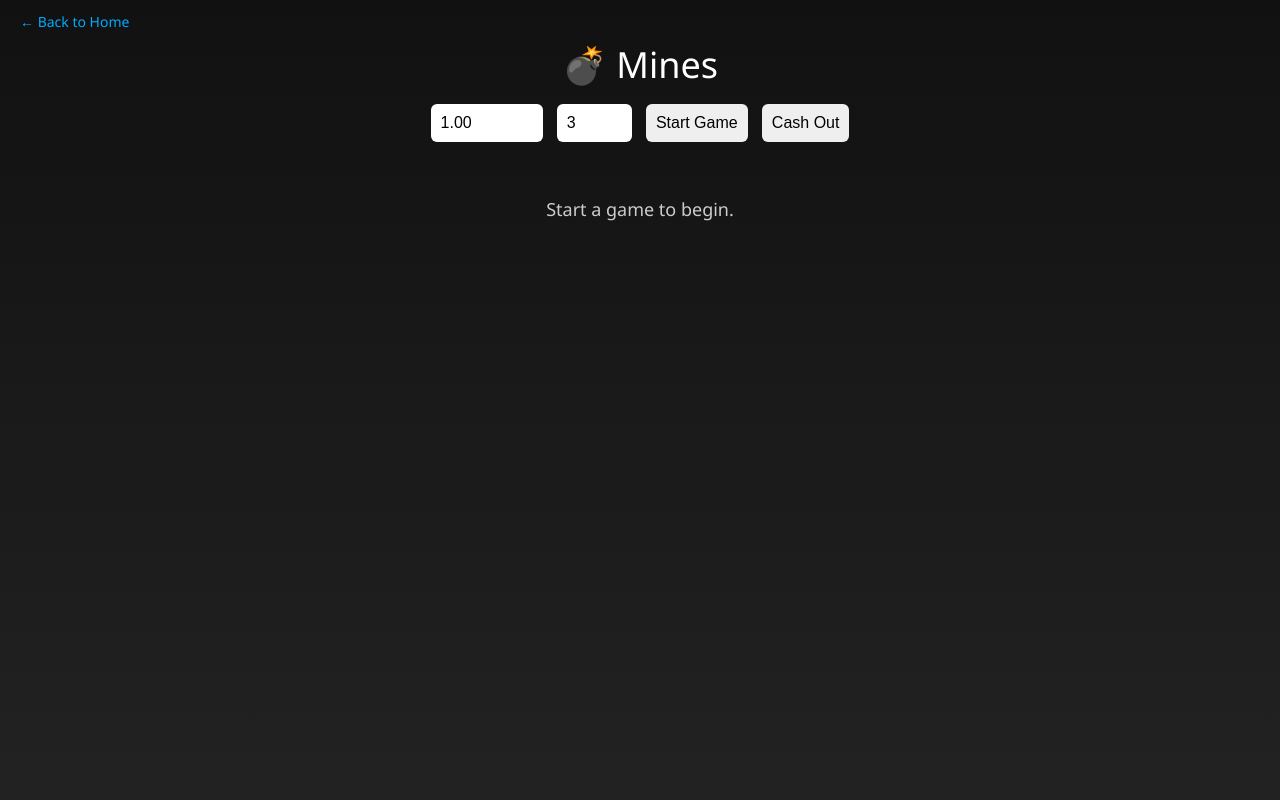
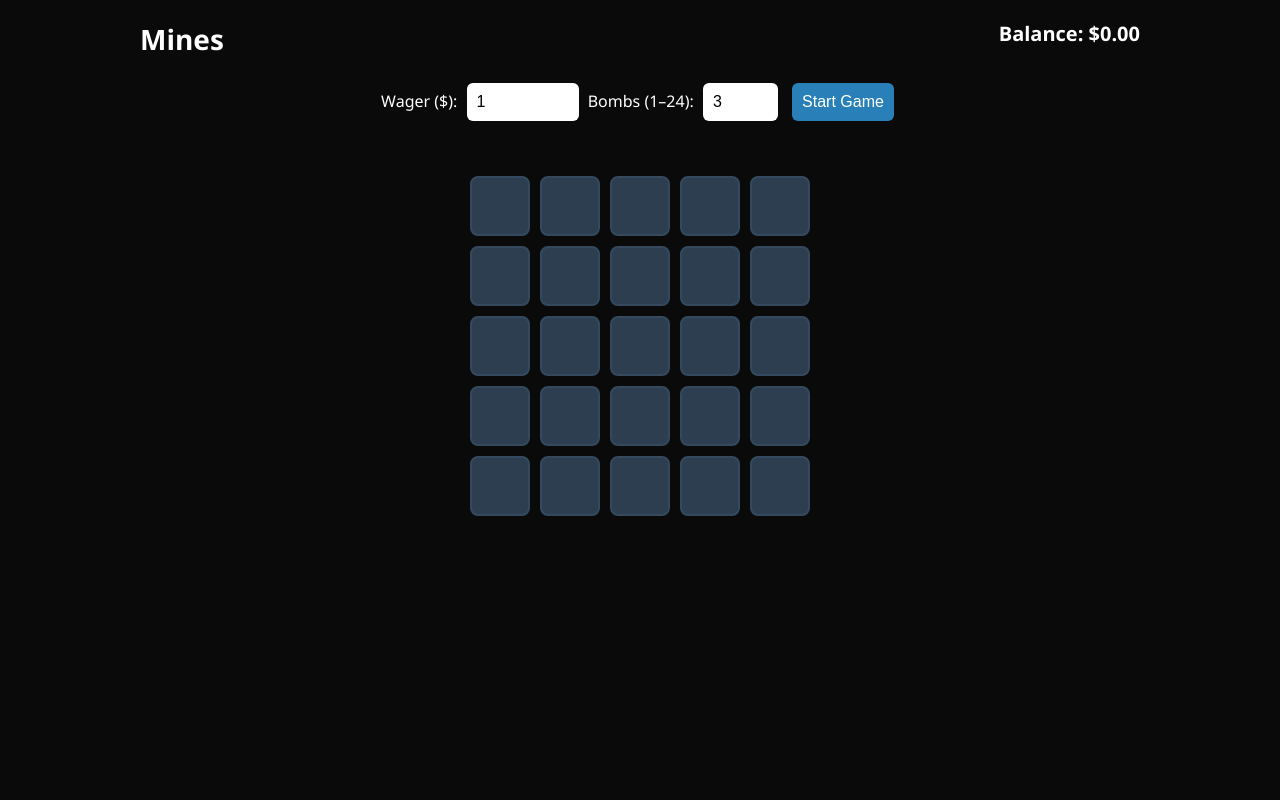
Before and after one commit to bulldawg395/pulltab-game, a Flask app: page /mines in a window 1280 px wide. Run offline with Flask 3, Linux system fonts and the light colour scheme; the visitor is signed in with stand-in values (Sample User, id 1); data comes from the database, SQL or seed files in the repository.

Commit message:
mines.html

```diff
--- a/templates/mines.html
+++ b/templates/mines.html
@@ -1,175 +1,209 @@
 <!DOCTYPE html>
-<html>
+<html lang="en">
 <head>
-  <title>Mines – Casino Game</title>
-  <link rel="stylesheet" href="/static/style.css">
+  <meta charset="UTF-8">
+  <title>Mines Game</title>
+  <link rel="stylesheet" href="/static/style.css" />
   <style>
     body {
-      margin: 0;
-      background: linear-gradient(to bottom, #111, #222);
+      background: #0a0a0a;
+      color: #fff;
       font-family: 'Segoe UI', sans-serif;
-      color: #fff;
-    }
-
-    .mines-container {
       display: flex;
       flex-direction: column;
       align-items: center;
-      justify-content: flex-start;
-      height: 100vh;
-      padding-top: 40px;
+      min-height: 100vh;
+      margin: 0;
     }
-
-    .title {
-      font-size: 36px;
-      margin-bottom: 10px;
+    .top-bar {
+      display: flex;
+      justify-content: space-between;
+      width: 90%;
+      max-width: 1000px;
+      margin: 20px 0;
     }
-
+    .game-title {
+      font-size: 28px;
+      font-weight: 700;
+    }
+    .balance-display {
+      font-size: 20px;
+      font-weight: 600;
+    }
     .controls {
       margin-bottom: 20px;
       text-align: center;
     }
-
-    .controls input, .controls button {
-      margin: 5px;
+    input, select, button {
       padding: 10px;
       font-size: 16px;
+      margin: 5px;
+      border-radius: 6px;
       border: none;
-      border-radius: 6px;
     }
-
+    button {
+      background: #2980b9;
+      color: white;
+      cursor: pointer;
+    }
+    button:hover {
+      background: #3498db;
+    }
     .grid {
       display: grid;
-      grid-template-columns: repeat(5, 80px);
-      grid-gap: 10px;
-      margin-bottom: 20px;
+      grid-template-columns: repeat(5, 60px);
+      grid-template-rows: repeat(5, 60px);
+      gap: 10px;
+      margin: 30px auto;
     }
-
     .tile {
-      width: 80px;
-      height: 80px;
-      font-size: 28px;
-      font-weight: bold;
-      background: #333;
-      color: white;
+      background: #2c3e50;
+      border: 2px solid #34495e;
       display: flex;
       align-items: center;
       justify-content: center;
+      font-size: 24px;
       border-radius: 8px;
-      cursor: pointer;
-      transition: background 0.2s;
+      user-select: none;
+      cursor: default;
     }
-
-    .tile.revealed { background: #28a745; }
-    .tile.bomb { background: #dc3545; }
-
-    .message {
-      font-size: 18px;
-      color: #ccc;
-      margin-top: 10px;
+    .tile.revealed {
+      background-color: #16a085;
+      cursor: not-allowed;
     }
-
-    .nav {
-      position: absolute;
-      top: 10px;
-      left: 20px;
+    .tile.bomb {
+      background-color: #e74c3c;
     }
-
-    .nav a {
-      color: #0af;
-      text-decoration: none;
-      font-size: 14px;
+    .disabled {
+      pointer-events: none;
+      opacity: 0.6;
     }
   </style>
 </head>
 <body>
-  <div class="nav">
-    <a href="/">← Back to Home</a>
-  </div>
-  <div class="mines-container">
-    <div class="title">💣 Mines</div>
 
-    <div class="controls">
-      <input id="bet" type="number" step="0.1" min="0.1" max="1000" value="1.00" placeholder="Bet Amount ($)">
-      <input id="bombs" type="number" min="1" max="24" value="3" placeholder="Bombs">
-      <button onclick="startGame()">Start Game</button>
-      <button onclick="cashout()">Cash Out</button>
-    </div>
-
-    <div class="grid" id="grid"></div>
-    <div class="message" id="message">Start a game to begin.</div>
+  <div class="top-bar">
+    <div class="game-title">Mines</div>
+    <div class="balance-display">Balance: $<span id="balance">0.00</span></div>
   </div>
 
+  <div class="controls">
+    <label for="wager">Wager ($):</label>
+    <input type="number" id="wager" min="0.1" max="1000" step="0.1" value="1">
+
+    <label for="bombs">Bombs (1–24):</label>
+    <input type="number" id="bombs" min="1" max="24" value="3">
+
+    <button onclick="startGame()">Start Game</button>
+    <button onclick="cashOut()" id="cashoutBtn" style="display:none;">Cash Out</button>
+  </div>
+
+  <div id="grid" class="grid"></div>
+
   <script>
-    let gameId = null;
+    let gameActive = false;
+    let selectedTiles = [];
+    let bombPositions = new Set();
+    const gridEl = document.getElementById('grid');
+    const balanceEl = document.getElementById('balance');
+
+    function updateBalance() {
+      fetch('/balance')
+        .then(res => res.json())
+        .then(data => {
+          balanceEl.textContent = data.balance.toFixed(2);
+        });
+    }
+
+    function buildGrid() {
+      gridEl.innerHTML = '';
+      for (let i = 0; i < 25; i++) {
+        const tile = document.createElement('div');
+        tile.className = 'tile';
+        tile.dataset.index = i;
+        tile.textContent = '';
+        tile.addEventListener('click', () => revealTile(i, tile));
+        gridEl.appendChild(tile);
+      }
+    }
 
     function startGame() {
-      const bet = parseFloat(document.getElementById("bet").value);
-      const bombs = parseInt(document.getElementById("bombs").value);
-      fetch('/mines/start', {
+      const wager = parseFloat(document.getElementById('wager').value);
+      const bombs = parseInt(document.getElementById('bombs').value);
+      if (isNaN(wager) || isNaN(bombs) || bombs < 1 || bombs > 24) {
+        alert("Enter valid wager and bomb count (1–24).");
+        return;
+      }
+
+      fetch('/mines_start', {
         method: 'POST',
         headers: { 'Content-Type': 'application/json' },
-        body: JSON.stringify({ bet, bombs })
+        body: JSON.stringify({ wager, bombs })
       })
       .then(res => res.json())
       .then(data => {
-        if (data.error) return alert(data.error);
-        gameId = data.game_id;
-        drawGrid();
-        document.getElementById("message").textContent = "Game started! Click tiles.";
-      });
-    }
-
-    function drawGrid() {
-      const grid = document.getElementById("grid");
-      grid.innerHTML = "";
-      for (let r = 0; r < 5; r++) {
-        for (let c = 0; c < 5; c++) {
-          const tile = document.createElement("div");
-          tile.className = "tile";
-          tile.onclick = () => clickTile(r, c, tile);
-          grid.appendChild(tile);
-        }
-      }
-    }
-
-    function clickTile(r, c, tileDiv) {
-      if (!gameId || tileDiv.classList.contains('revealed')) return;
-      fetch('/mines/click', {
-        method: 'POST',
-        headers: { 'Content-Type': 'application/json' },
-        body: JSON.stringify({ game_id: gameId, row: r, col: c })
-      })
-      .then(res => res.json())
-      .then(data => {
-        if (data.bomb) {
-          tileDiv.classList.add('bomb');
-          tileDiv.textContent = "💥";
-          document.getElementById("message").textContent = "💥 You hit a bomb!";
-          gameId = null;
+        if (data.success) {
+          gameActive = true;
+          selectedTiles = [];
+          bombPositions = new Set(data.bombs);
+          document.querySelectorAll('.tile').forEach(t => {
+            t.classList.remove('revealed', 'bomb', 'disabled');
+            t.textContent = '';
+          });
+          document.getElementById('cashoutBtn').style.display = 'inline-block';
+          updateBalance();
         } else {
-          tileDiv.classList.add('revealed');
-          tileDiv.textContent = "✅";
-          document.getElementById("message").textContent = `Safe! Multiplier: x${data.multiplier}`;
+          alert(data.error || 'Error starting game.');
         }
       });
     }
 
-    function cashout() {
-      if (!gameId) return;
-      fetch('/mines/cashout', {
+    function revealTile(index, tile) {
+      if (!gameActive || tile.classList.contains('revealed')) return;
+
+      if (bombPositions.has(index)) {
+        tile.classList.add('bomb');
+        tile.textContent = '💣';
+        endGame(false);
+      } else {
+        tile.classList.add('revealed');
+        selectedTiles.push(index);
+      }
+    }
+
+    function endGame(won) {
+      gameActive = false;
+      document.querySelectorAll('.tile').forEach(t => t.classList.add('disabled'));
+      document.getElementById('cashoutBtn').style.display = 'none';
+
+      if (!won) {
+        alert('💥 You hit a bomb! Game over.');
+      }
+    }
+
+    function cashOut() {
+      if (selectedTiles.length === 0) return;
+
+      fetch('/mines_cashout', {
         method: 'POST',
         headers: { 'Content-Type': 'application/json' },
-        body: JSON.stringify({ game_id: gameId })
+        body: JSON.stringify({ path: selectedTiles })
       })
       .then(res => res.json())
       .then(data => {
-        if (data.payout) {
-          document.getElementById("message").textContent = `💰 You cashed out: $${data.payout}`;
-          gameId = null;
+        if (data.success) {
+          alert(`✅ You cashed out $${data.payout.toFixed(2)}`);
+          updateBalance();
+        } else {
+          alert('Error cashing out.');
         }
+        endGame(true);
       });
     }
+
+    updateBalance();
+    buildGrid();
   </script>
+
 </body>
 </html>
```
